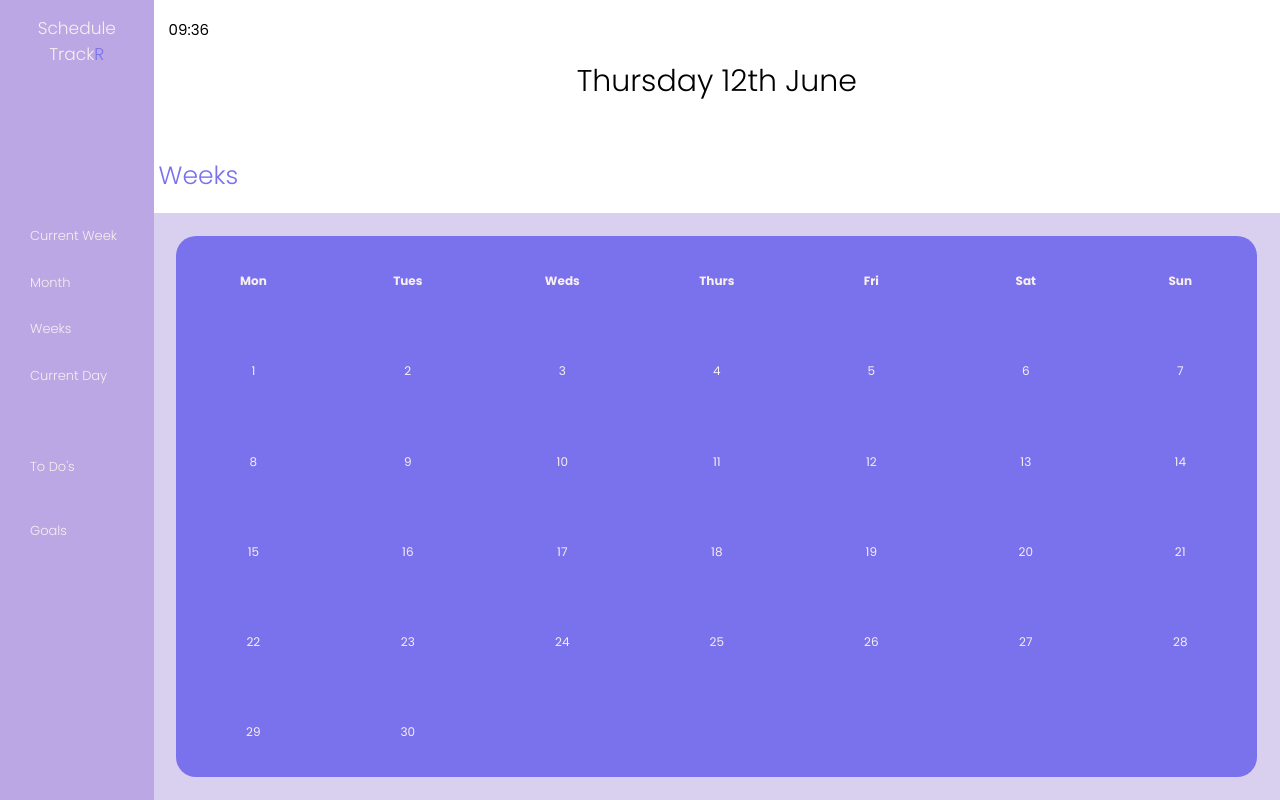
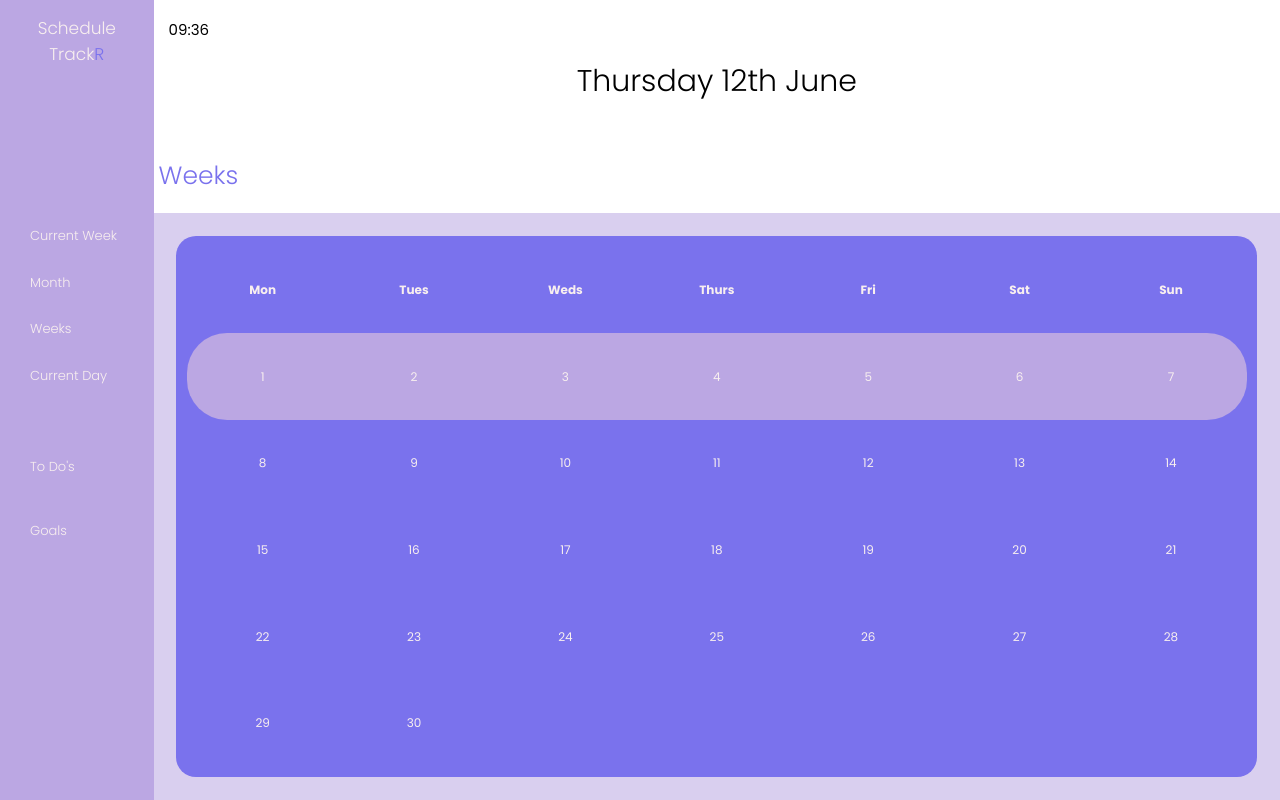
Before and after one commit to David-Henery4/Schedule-TrackR, a React (Create React App) app: page /weeks in a window 1280 px wide. Built offline with nearby package versions, Linux system fonts and the light colour scheme.

Commit message:
added new calandar

```diff
--- a/src/components/calandar.js
+++ b/src/components/calandar.js
@@ -1,10 +1,11 @@
 import React from 'react'
 
-
+// CREATE DUMMY DATA TO LOOP OVER THE DATES
 export const Calandar = () => {
   return (
-    <div className='calandar-container'>
+    <div className="calandar-container">
       <div className="calandar">
+        <div className="week-days grid-item-position">
           <h4>Mon</h4>
           <h4>Tues</h4>
           <h4>Weds</h4>
@@ -12,6 +13,8 @@ export const Calandar = () => {
           <h4>Fri</h4>
           <h4>Sat</h4>
           <h4>Sun</h4>
+        </div>
+        <div className="week-1 grid-item-position">
           <p>1</p>
           <p>2</p>
           <p>3</p>
@@ -19,6 +22,8 @@ export const Calandar = () => {
           <p>5</p>
           <p>6</p>
           <p>7</p>
+        </div>
+        <div className="week-2 grid-item-position">
           <p>8</p>
           <p>9</p>
           <p>10</p>
@@ -26,6 +31,8 @@ export const Calandar = () => {
           <p>12</p>
           <p>13</p>
           <p>14</p>
+        </div>
+        <div className="week-3 grid-item-position">
           <p>15</p>
           <p>16</p>
           <p>17</p>
@@ -33,6 +40,8 @@ export const Calandar = () => {
           <p>19</p>
           <p>20</p>
           <p>21</p>
+        </div>
+        <div className="week-4 grid-item-position">
           <p>22</p>
           <p>23</p>
           <p>24</p>
@@ -40,11 +49,19 @@ export const Calandar = () => {
           <p>26</p>
           <p>27</p>
           <p>28</p>
+        </div>
+        <div className="week-5 grid-item-position">
           <p>29</p>
           <p>30</p>
+          <span></span>
+          <span></span>
+          <span></span>
+          <span></span>
+          <span></span>
         </div>
       </div>
-  )
+    </div>
+  );
 }
 
 export default Calandar
--- a/src/pages/weeks.js
+++ b/src/pages/weeks.js
@@ -1,10 +1,23 @@
 import React from 'react'
 import Calandar from '../components/calandar'
+
+const monthDays = (y,m) => {
+  return new Date(y,m, 0).getDate()
+}
+//
+const todayDate = new Date()
+const thisYear = todayDate.getFullYear()
+const thisMonth = todayDate.getMonth() + 1
+//
+const currentMonthDays = monthDays(thisYear,thisMonth)
+console.log(currentMonthDays)
+console.log(monthDays(2023,2)) // feb next year
+//
+
 
 export const Weeks = () => {
   return (
     <section className='weeks'>
-
       <Calandar/>
     </section>
   )
--- a/src/sass/components/_calandar.scss
+++ b/src/sass/components/_calandar.scss
@@ -14,6 +14,7 @@
 .calandar{
     width: 100%;
     height: 100%;
+    padding: 1%;
     background-color: $color-primary;
     border-radius: 20px;
     display: grid;
@@ -29,3 +30,53 @@
         justify-self: center;
     }
 }
+
+.grid-item-position{
+    display: flex;
+    width: 100%;
+    height: 100%;
+    p,
+    h4,
+    span{
+        width: 100%;
+        height: 100%;
+        display: grid;
+        place-items: center;
+        border-radius: 40px;
+    }
+    p:hover,
+    span:hover{
+        background-color: $color-shade;
+        color: $font-black;
+        cursor: pointer;
+    }
+
+}
+
+.week-days{
+    grid-column: 1/-1;
+    grid-row: 1/2;
+}
+
+.week-1{
+    grid-column: 1/-1;
+    grid-row: 2/3;
+    background-color: $color-secondary;
+    border-radius: 40px;
+}
+.week-2{
+    grid-column: 1/-1;
+    grid-row: 3/4;
+}
+.week-3{
+    grid-column: 1/-1;
+    grid-row: 4/5;
+}
+.week-4{
+    grid-column: 1/-1;
+    grid-row: 5/6;
+}
+.week-5{
+    grid-column: 1/-1;
+    grid-row: 6/7;
+}
--- a/src/sass/pages/_months.scss
+++ b/src/sass/pages/_months.scss
@@ -22,6 +22,9 @@
         background-size: cover;
         display: grid;
         place-items: center;
+        &:hover{
+            cursor: pointer;
+        }
         h4{
             font-size: 2.5rem;
         }
--- a/src/sass/pages/_weeks.scss
+++ b/src/sass/pages/_weeks.scss
@@ -1,9 +1,9 @@
-.weeks{
+.weeks {
   width: 100%;
   height: 100%;
   background-color: $color-shade;
   padding: 4%;
-    @include respond (desktop){
+  @include respond(desktop) {
     grid-column: 2/-1;
     grid-row: 4/-1;
     padding: 2%;
```
Lines whose indentation alone changed are shown as unchanged.
